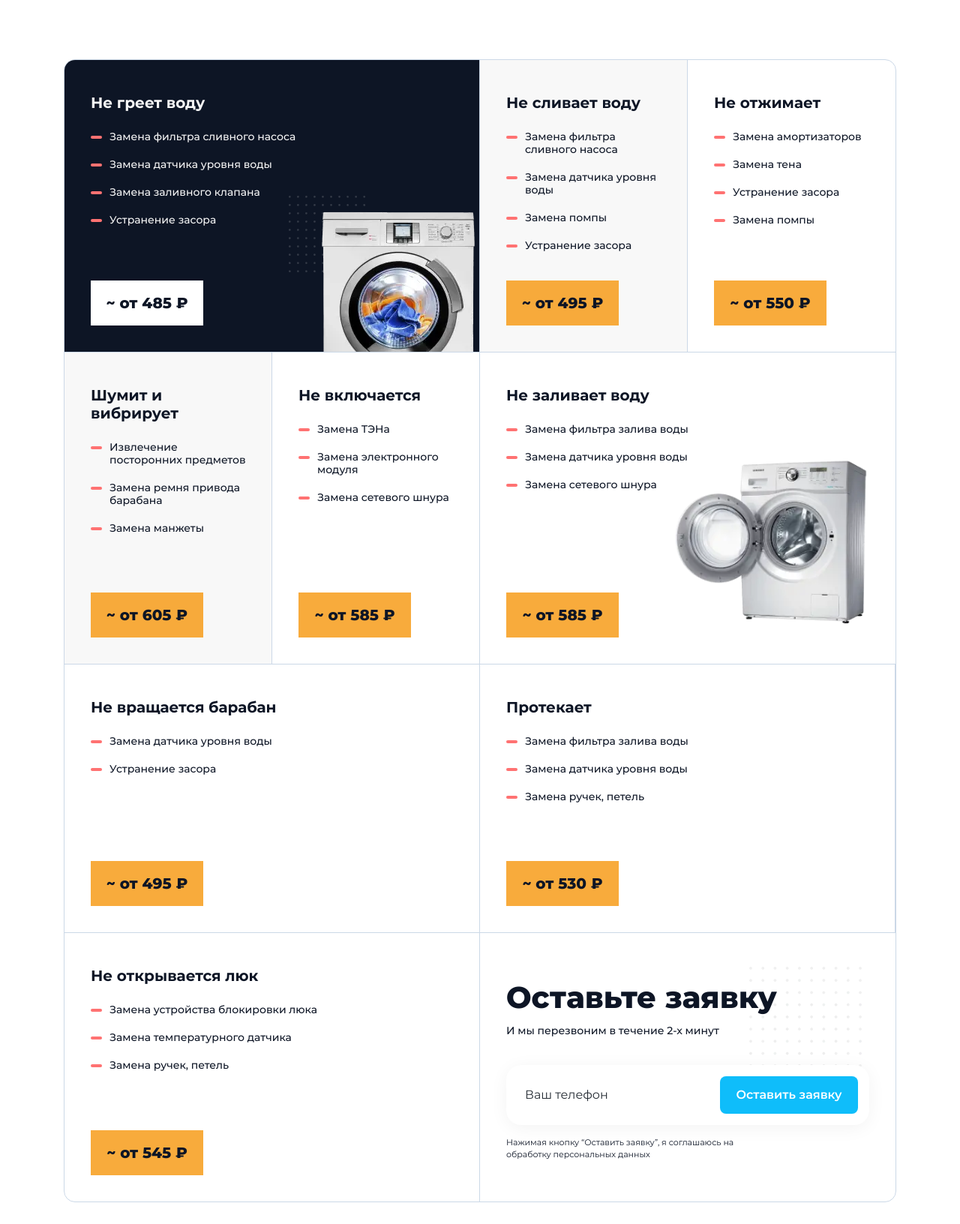
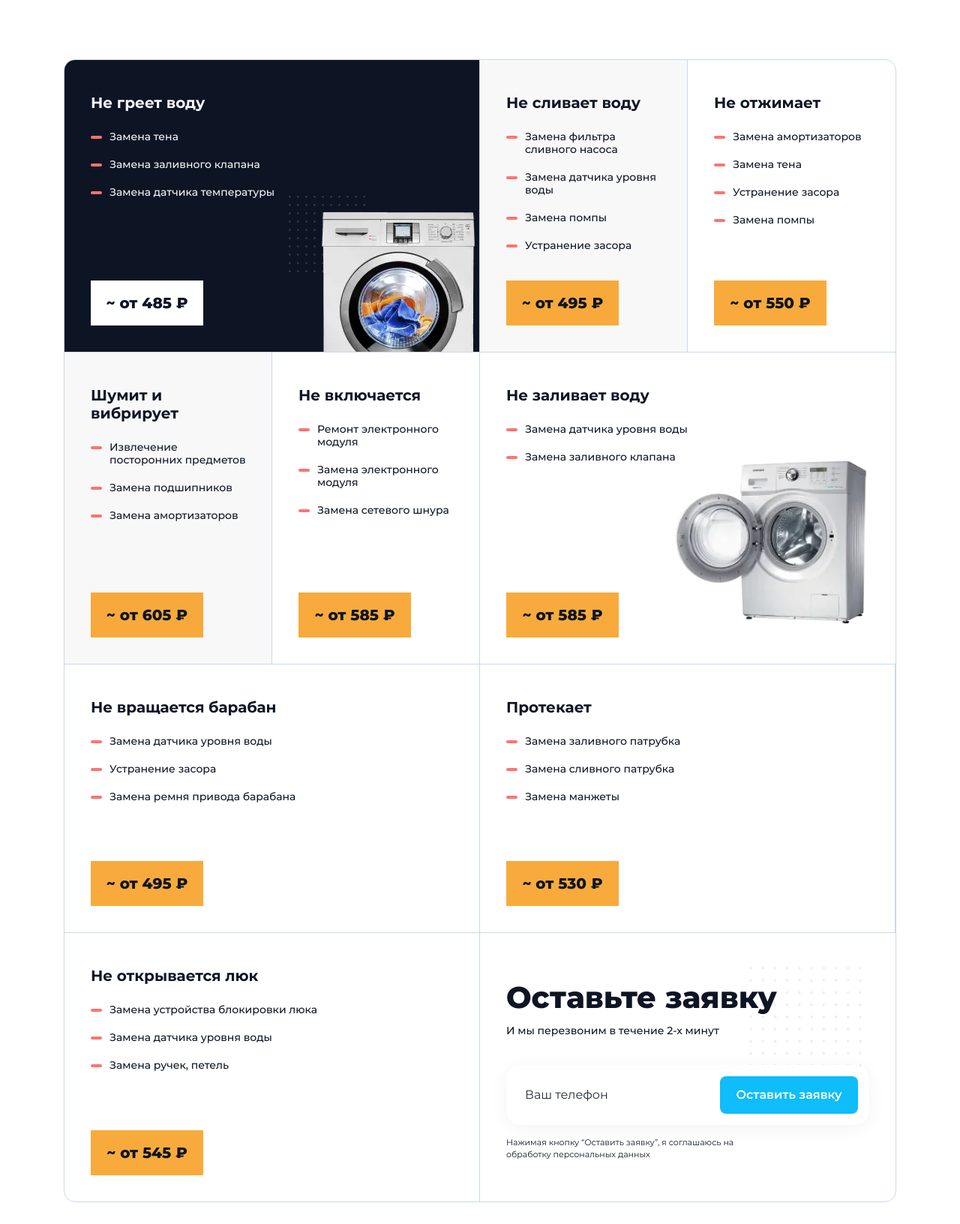
Before and after one commit to All-Cats/wash_rem, a Django app: page / in a window 1280 px wide. Shown: the part 1273-2905 px from the top of the page at 75% size. Run offline with Django 5.2, Linux system fonts and the light colour scheme; some libraries are stand-ins or nearby versions.

Commit message:
Смена текстовки

```diff
--- a/wash_rem/templates/index.html
+++ b/wash_rem/templates/index.html
@@ -307,10 +307,9 @@
                     </picture>
                     <div class="breakage__item-title">Не греет воду</div>
                     <ul class="breakage__item-list">
-                        <li>Замена фильтра сливного насоса</li>
-                        <li>Замена датчика уровня воды</li>
+                        <li>Замена тена</li>
                         <li>Замена заливного клапана</li>
-                        <li>Устранение засора</li>
+                        <li>Замена датчика температуры</li>
                     </ul>
                     <div class="breakage__item-price">~ от 485 ₽</div>
                 </div>
@@ -344,8 +343,8 @@
                     <div class="breakage__item-title">Шумит и вибрирует</div>
                     <ul class="breakage__item-list">
                         <li>Извлечение посторонних предметов</li>
-                        <li>Замена ремня привода барабана</li>
-                        <li>Замена манжеты</li>
+                        <li>Замена подшипников</li>
+                        <li>Замена амортизаторов</li>
                     </ul>
                     <div class="breakage__item-price">~ от 605 ₽</div>
                 </div>
@@ -354,7 +353,7 @@
                 <div class="breakage__item breakage__item_5">
                     <div class="breakage__item-title">Не включается</div>
                     <ul class="breakage__item-list">
-                        <li>Замена ТЭНа</li>
+                        <li>Ремонт электронного модуля</li>
                         <li>Замена электронного модуля</li>
                         <li>Замена сетевого шнура</li>
                     </ul>
@@ -371,9 +370,8 @@
                     </picture>
                     <div class="breakage__item-title">Не заливает воду</div>
                     <ul class="breakage__item-list">
-                        <li>Замена фильтра залива воды</li>
                         <li>Замена датчика уровня воды</li>
-                        <li>Замена сетевого шнура</li>
+                        <li>Замена заливного клапана</li>
                     </ul>
                     <div class="breakage__item-price">~ от 585 ₽</div>
                 </div>
@@ -384,6 +382,7 @@
                     <ul class="breakage__item-list">
                         <li>Замена датчика уровня воды</li>
                         <li>Устранение засора</li>
+                        <li>Замена ремня привода барабана</li>
                     </ul>
                     <div class="breakage__item-price">~ от 495 ₽</div>
                 </div>
@@ -392,9 +391,9 @@
                 <div class="breakage__item ">
                     <div class="breakage__item-title">Протекает</div>
                     <ul class="breakage__item-list">
-                        <li>Замена фильтра залива воды</li>
-                        <li>Замена датчика уровня воды</li>
-                        <li>Замена ручек, петель</li>
+                        <li>Замена заливного патрубка</li>
+                        <li>Замена сливного патрубка</li>
+                        <li>Замена манжеты</li>
                     </ul>
                     <div class="breakage__item-price">~ от 530 ₽</div>
                 </div>
@@ -404,7 +403,7 @@
                     <div class="breakage__item-title">Не открывается люк</div>
                     <ul class="breakage__item-list">
                         <li>Замена устройства блокировки люка</li>
-                        <li>Замена температурного датчика</li>
+                        <li>Замена датчика уровня воды</li>
                         <li>Замена ручек, петель</li>
                     </ul>
                     <div class="breakage__item-price">~ от 545 ₽</div>
```
